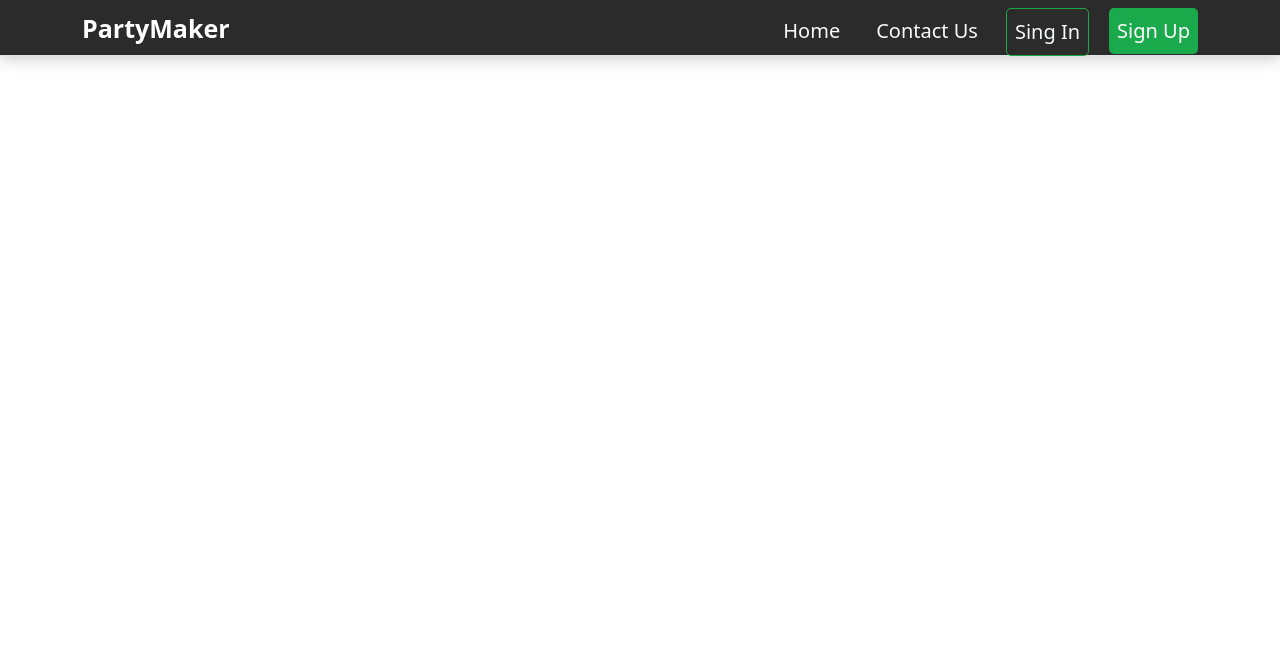
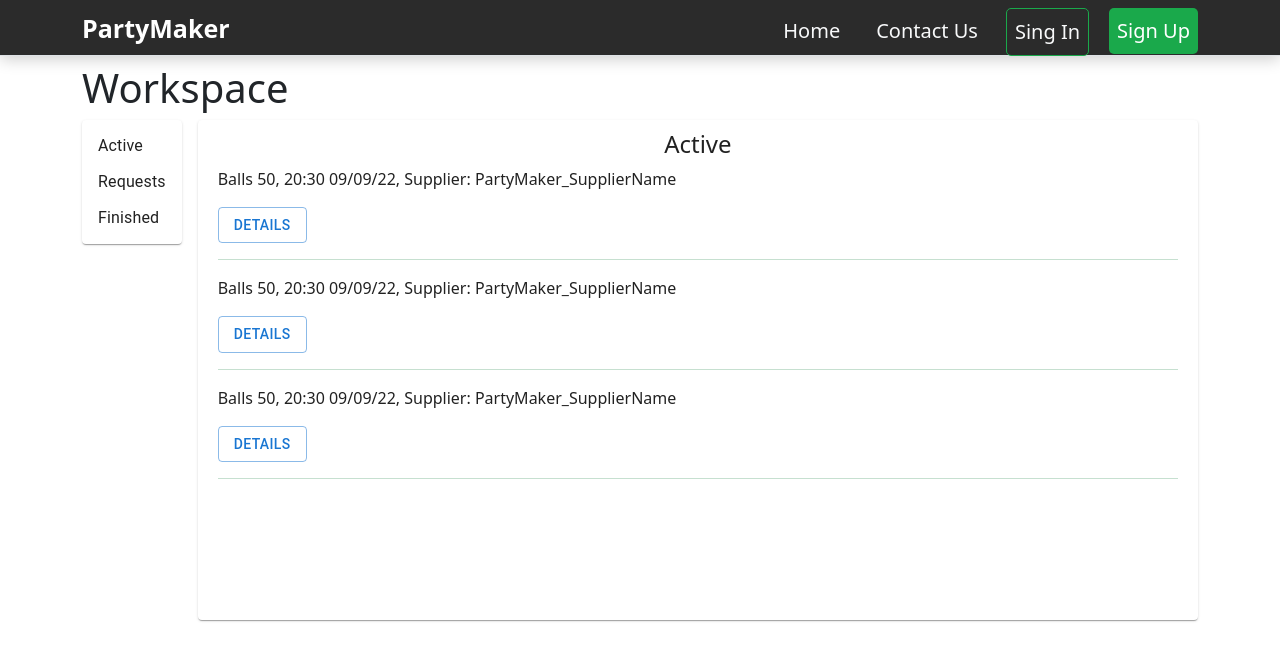
Before and after one commit to maryanchuk04/PartyMaker, a React (Create React App) app in the folder PartyMaker.Web.Client/ClientApp/: page /supplierWorkspace in a window 1280 px wide. Shown: the top 660 px of the page. Built offline with nearby package versions, Linux system fonts and the light colour scheme.

Commit message:
Workspace supplier's page added

```diff
--- a/PartyMaker.Web.Client/ClientApp/package.json
+++ b/PartyMaker.Web.Client/ClientApp/package.json
@@ -5,6 +5,7 @@
   "dependencies": {
     "@emotion/react": "^11.10.4",
     "@emotion/styled": "^11.10.4",
+    "@material-ui/core": "^4.12.4",
     "@mui/material": "^5.10.5",
     "bootstrap": "^5.1.0",
     "gapi": "^0.0.3",
--- a/PartyMaker.Web.Client/ClientApp/src/App.js
+++ b/PartyMaker.Web.Client/ClientApp/src/App.js
@@ -9,6 +9,8 @@ import './custom.css'
 
 import CustomerLogin from './components/pages/customerLogin';
 import SupplierLogin from './components/pages/supplier-page/supplierLogin';
+import SupplierWorkspace from './components/ui/supplier-workspace/SideMenu';
+
 
 import AuthPreviewPage from './components/auth-pages/auth-preview-page/auth-preview';
 import SingInPage from './components/auth-pages/sign-in/sign-in';
@@ -20,8 +22,9 @@ export default class App extends Component {
   render () {
     return (
       <Layout>
-            <Route exact path='/' component={Home} />
-            <Route path='/auth/suppliers' component={SupplierLogin} />
+        <Route exact path='/' component={Home} />
+        <Route path='/auth/suppliers' component={SupplierLogin} />
+        <Route path='/supplierWorkspace' component={SupplierWorkspace} />
         <Route path='/auth/customers' component={CustomerLogin} />
         <Route path='/fetch-data' component={FetchData} />
         <Route path = "/create-account" component = {AuthPreviewPage}/>
--- /dev/null
+++ b/PartyMaker.Web.Client/ClientApp/src/components/pages/supplier-workspace/supplier-workspace.css
@@ -0,0 +1,25 @@
+h4 {
+    text-align: center;
+}
+.menu {
+    height: 1%;
+}
+.paper-info {
+    height: 500px;
+    width : 100%;
+    overflow: auto;
+    padding:10px 20px 10px 20px;
+}
+.response-field {
+    width: 100%;
+    margin: 20px 0 0 0;
+}
+.price-field {
+    float: right;
+}
+
+hr {
+    height: 10px;
+    border-width: 0;
+    background-color: #1c8444;
+}
--- /dev/null
+++ b/PartyMaker.Web.Client/ClientApp/src/components/pages/supplier-workspace/supplier-workspace.js
@@ -0,0 +1,108 @@
+import React, { useState } from 'react'
+import './supplier-workspace.css'
+import DetailsDialog from "../../ui/supplier-workspace/DetailsDialog.js";
+import { TextareaAutosize, TextField } from '@mui/material';
+import SampleButton from '../../ui/SampleButton'
+
+const Page=({ id })=> {
+
+        const [response, setResponse] = useState({
+            response: "",
+            price: 0
+        });
+
+        function sendResponse(e) {
+            e.preventDefault();
+            console.log(response);
+            // request to backend
+        }
+
+    switch (id) {
+        case 0:
+            return (
+                <div>
+                    <h4>Active</h4>
+                    <p>Balls 50, 20:30 09/09/22, Supplier: PartyMaker_SupplierName</p>
+                    <DetailsDialog description = "Hello world"/>
+                    <hr />
+                    <p>Balls 50, 20:30 09/09/22, Supplier: PartyMaker_SupplierName</p>
+                    <DetailsDialog description="world hello" />
+                    <hr />
+                    <p>Balls 50, 20:30 09/09/22, Supplier: PartyMaker_SupplierName</p>
+                    <DetailsDialog description="helloworld" />
+                    <hr />
+                </div>);
+        case 1:
+            return (
+                <div>
+                    <h4>Requests</h4>
+                    <p>Balls 50, 20:30 09/09/22, Supplier: PartyMaker_SupplierName</p>
+                    <DetailsDialog />
+
+                    <form onSubmit={sendResponse}>
+                        <TextareaAutosize placeholder="Response..." minRows={3} className="response-field" required onChange={(e) => setResponse({ ...response, response: e.target.value })} />
+                        <div className="price-field">
+                            <TextField size="small" label="Price" variant="outlined" required onChange={(e) => setResponse({ ...response, price: e.target.value })} />
+                            <SampleButton type="submit" >Send</SampleButton>
+                        </div>
+                    </form>
+
+
+                    <hr />
+                    <p>Balls 50, 20:30 09/09/22, Supplier: PartyMaker_SupplierName</p>
+                    <DetailsDialog />
+                    <TextareaAutosize placeholder="Response..." minRows={3} style={{ width: '100%' }} className="response-field" />
+                    <div className="price-field">
+                        <TextField size="small" label="Price" variant="outlined" />
+                        <SampleButton type="submit" >Send</SampleButton>
+                    </div>
+                    <hr />
+
+                    <p>Balls 50, 20:30 09/09/22, Supplier: PartyMaker_SupplierName</p>
+                    <DetailsDialog />
+                    <TextareaAutosize placeholder="Response..." minRows={3} style={{ width: '100%' }} className="response-field" />
+                    <div className="price-field">
+                        <TextField size="small" label="Price" variant="outlined" />
+                        <SampleButton type="submit" >Send</SampleButton>
+                    </div>
+                    <hr />
+                </div>);
+        case 2:
+            return (
+                <div>
+                    <h4>Finished</h4>
+                    <p>Balls 50, 20:30 09/09/22, Supplier: PartyMaker_SupplierName</p>
+                    <DetailsDialog />
+                    <hr />
+                    <p>Balls 50, 20:30 09/09/22, Supplier: PartyMaker_SupplierName</p>
+                    <DetailsDialog />
+                    <hr />
+                    <p>Balls 50, 20:30 09/09/22, Supplier: PartyMaker_SupplierName</p>
+                    <DetailsDialog />
+                    <hr />
+                    <p>Balls 50, 20:30 09/09/22, Supplier: PartyMaker_SupplierName</p>
+                    <DetailsDialog />
+                    <hr />
+                    <p>Balls 50, 20:30 09/09/22, Supplier: PartyMaker_SupplierName</p>
+                    <DetailsDialog />
+                    <hr />
+                    <p>Balls 50, 20:30 09/09/22, Supplier: PartyMaker_SupplierName</p>
+                    <DetailsDialog />
+                    <hr />
+                    <p>Balls 50, 20:30 09/09/22, Supplier: PartyMaker_SupplierName</p>
+                    <DetailsDialog />
+                    <hr />
+                    <p>Balls 50, 20:30 09/09/22, Supplier: PartyMaker_SupplierName</p>
+                    <DetailsDialog />
+                    <hr />
+                    <p>Balls 50, 20:30 09/09/22, Supplier: PartyMaker_SupplierName</p>
+                    <DetailsDialog />
+                    <hr />
+                </div>);
+        default:
+            return (<h1>No such menu option
+            </h1>);
+
+    }
+}
+export default Page
--- /dev/null
+++ b/PartyMaker.Web.Client/ClientApp/src/components/ui/supplier-workspace/DetailsDialog.js
@@ -0,0 +1,51 @@
+import * as React from 'react';
+import Button from '@mui/material/Button';
+import Dialog from '@mui/material/Dialog';
+import DialogActions from '@mui/material/DialogActions';
+import DialogContent from '@mui/material/DialogContent';
+import DialogContentText from '@mui/material/DialogContentText';
+import DialogTitle from '@mui/material/DialogTitle';
+
+const DetailsDialog = (props) => {
+    const {description} = props;
+
+    const [open, setOpen] = React.useState(false);
+
+    const handleClickOpen = () => {
+        setOpen(true);
+    };
+
+    const handleClose = () => {
+        setOpen(false);
+    };
+
+    return (
+        <div>
+            <Button variant="outlined" onClick={handleClickOpen}>
+                Details
+            </Button>
+            <Dialog
+                open={open}
+                onClose={handleClose}
+                aria-labelledby="details-dialog-title"
+                aria-describedby="details-dialog-description"
+                >
+                <DialogTitle id="details-dialog-title">
+                    {"Details"}
+                </DialogTitle>
+                <DialogContent>
+                    <DialogContentText id="details-dialog-description">
+                        {description}
+                    </DialogContentText>
+                </DialogContent>
+                <DialogActions>
+
+                    <Button onClick={handleClose} autoFocus>
+                        Ok
+                    </Button>
+                </DialogActions>
+            </Dialog>
+        </div>
+    );
+}
+export default DetailsDialog
--- /dev/null
+++ b/PartyMaker.Web.Client/ClientApp/src/components/ui/supplier-workspace/SideMenu.js
@@ -0,0 +1,42 @@
+import { Paper, MenuList, MenuItem, Stack } from '@mui/material';
+import React, { useState, useEffect } from 'react'
+
+import Page from "../../pages/supplier-workspace/supplier-workspace";
+import '../../pages/supplier-workspace/supplier-workspace.css'
+
+const SupplierWorkspace = () => {
+
+    let tags = ['Active', 'Requests', 'Finished'];
+
+    const [state, setState] = useState(0);
+    const handleSelectPage = (selectedPageId) => {
+        setState(selectedPageId);
+    };
+
+    const getActivePage = () => {
+        return <Page id={state} />;
+    };
+
+    return (
+        <div>
+            <h1 >Workspace</h1>
+            <Stack direction="row" spacing={2}>
+                <Paper className="menu">
+                    <MenuList>
+                        {
+                            tags?.map((tag) => (
+                                <MenuItem onClick={() => handleSelectPage(tags.indexOf(tag))}>{tag}</MenuItem>
+                            ))
+                        }
+                    </MenuList>
+                </Paper>
+
+                <Paper className="paper-info">
+                    {getActivePage()}
+                </Paper>
+
+            </Stack>
+        </div>
+    );
+}
+export default SupplierWorkspace
```
Also changed, not shown: 2 other files (tests, documents, lock files or other folders).
